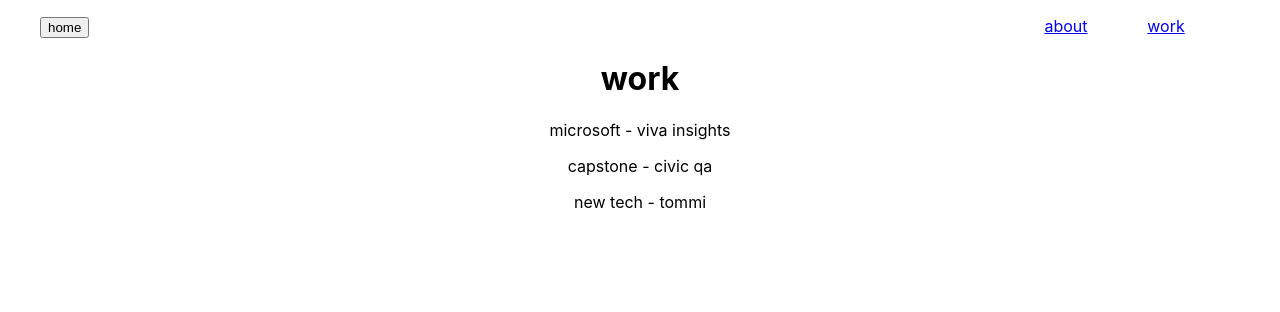
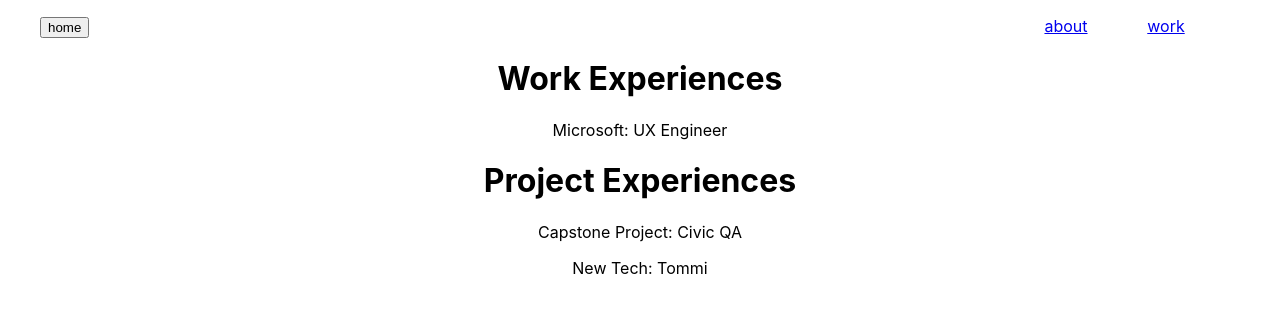
Before and after one commit to vinh-hua/portfolio, a React (Create React App) app in the folder app/: page /portfolio/work in a window 1280 px wide. Shown: the top 312 px of the page. Built offline with nearby package versions, Linux system fonts and the light colour scheme.

Commit message:
change wording

```diff
--- a/app/src/Pages/About.tsx
+++ b/app/src/Pages/About.tsx
@@ -1,9 +1,7 @@
 export function About() {
   return (
     <>
-      <h1>about me</h1>
-      <p>what i'm up to right now...</p>
-      <p>blah blah blah books, bouldering, film photos</p>
+      <h1>About Me</h1>
     </>
   );
 }
--- a/app/src/Pages/Work.tsx
+++ b/app/src/Pages/Work.tsx
@@ -1,10 +1,11 @@
 export function Work() {
   return (
     <>
-      <h1>work</h1>
-      <p>microsoft - viva insights</p>
-      <p>capstone - civic qa</p>
-      <p>new tech - tommi</p>
+      <h1>Work Experiences</h1>
+      <p>Microsoft: UX Engineer</p>
+      <h1>Project Experiences</h1>
+      <p>Capstone Project: Civic QA</p>
+      <p>New Tech: Tommi</p>
     </>
   );
 }
```
